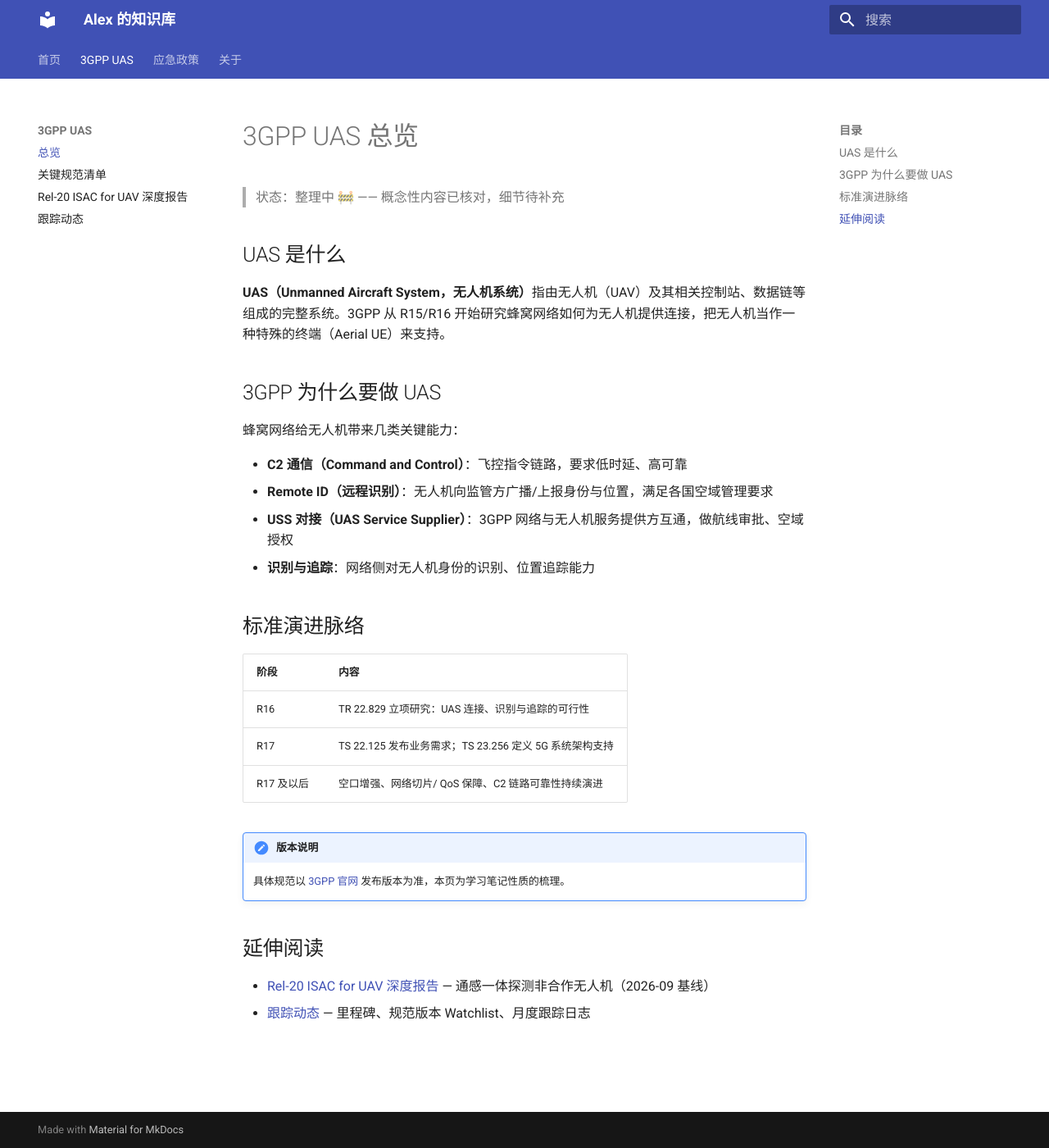
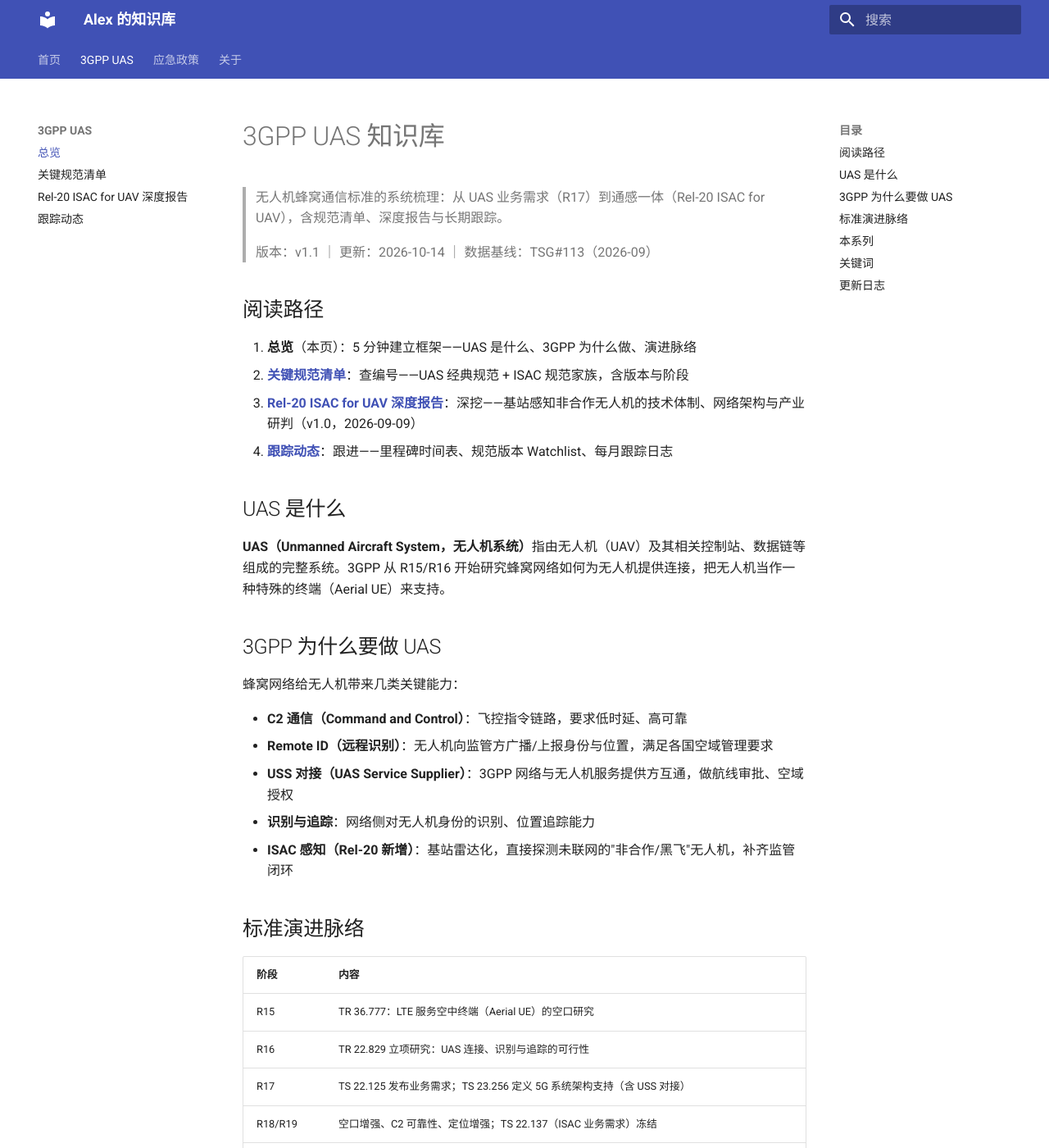
Before and after one commit to zhuoyue2019/zhuoyue2019.github.io, an MkDocs documentation site: the page built from docs/3gpp-uas/index.md, in a window 1280 px wide and 1400 px high. Shown: the whole window at 82% size. Built offline with MkDocs 1.6.1 and Material for MkDocs 9.7.7, drawn with Linux system fonts in a browser that asks for light colours; some of the changed text lies outside the part shown.

Commit message:
3GPP UAS 知识库 v1.1：总览改版为系列导读，规范清单补齐 ISAC 家族，全系列统一版本头与导航

```diff
--- a/docs/3gpp-uas/index.md
+++ b/docs/3gpp-uas/index.md
@@ -1,6 +1,15 @@
-# 3GPP UAS 总览
+# 3GPP UAS 知识库
 
-> 状态：整理中 🚧 —— 概念性内容已核对，细节待补充
+> 无人机蜂窝通信标准的系统梳理：从 UAS 业务需求（R17）到通感一体（Rel-20 ISAC for UAV），含规范清单、深度报告与长期跟踪。
+>
+> 版本：v1.1 ｜ 更新：2026-10-14 ｜ 数据基线：TSG#113（2026-09）
+
+## 阅读路径
+
+1. **总览**（本页）：5 分钟建立框架——UAS 是什么、3GPP 为什么做、演进脉络
+2. **[关键规范清单](specs.md)**：查编号——UAS 经典规范 + ISAC 规范家族，含版本与阶段
+3. **[Rel-20 ISAC for UAV 深度报告](isac-for-uav.md)**：深挖——基站感知非合作无人机的技术体制、网络架构与产业研判（v1.0，2026-09-09）
+4. **[跟踪动态](tracking.md)**：跟进——里程碑时间表、规范版本 Watchlist、每月跟踪日志
 
 ## UAS 是什么
 
@@ -14,19 +23,35 @@
 - **Remote ID（远程识别）**：无人机向监管方广播/上报身份与位置，满足各国空域管理要求
 - **USS 对接（UAS Service Supplier）**：3GPP 网络与无人机服务提供方互通，做航线审批、空域授权
 - **识别与追踪**：网络侧对无人机身份的识别、位置追踪能力
+- **ISAC 感知（Rel-20 新增）**：基站雷达化，直接探测未联网的"非合作/黑飞"无人机，补齐监管闭环
 
 ## 标准演进脉络
 
 | 阶段 | 内容 |
 |------|------|
+| R15 | TR 36.777：LTE 服务空中终端（Aerial UE）的空口研究 |
 | R16 | TR 22.829 立项研究：UAS 连接、识别与追踪的可行性 |
-| R17 | TS 22.125 发布业务需求；TS 23.256 定义 5G 系统架构支持 |
-| R17 及以后 | 空口增强、网络切片/ QoS 保障、C2 链路可靠性持续演进 |
+| R17 | TS 22.125 发布业务需求；TS 23.256 定义 5G 系统架构支持（含 USS 对接） |
+| R18/R19 | 空口增强、C2 可靠性、定位增强；TS 22.137（ISAC 业务需求）冻结 |
+| R20 | **ISAC for UAV**：TR 38.765（RAN 研究）+ TR 23.700-14（SA2 架构研究）+ RP-261566（中国电信牵头规范项），2026-06 Stage 2 冻结 |
 
 !!! note "版本说明"
     具体规范以 [3GPP 官网](https://www.3gpp.org) 发布版本为准，本页为学习笔记性质的梳理。
 
-## 延伸阅读
+## 本系列
 
-- [Rel-20 ISAC for UAV 深度报告](isac-for-uav.md) — 通感一体探测非合作无人机（2026-09 基线）
-- [跟踪动态](tracking.md) — 里程碑、规范版本 Watchlist、月度跟踪日志
+| 篇目 | 一句话导读 | 状态 |
+|------|-----------|------|
+| 总览（本页） | 概念框架与演进脉络，5 分钟入门 | ✅ |
+| [关键规范清单](specs.md) | 11 个规范编号：UAS 经典 4 + ISAC 家族 7，含版本与阶段 | ✅ |
+| [Rel-20 ISAC for UAV 深度报告](isac-for-uav.md) | 通感一体探测"黑飞"：技术体制、网络架构、KPI 对照、产业研判 | ✅ v1.0 |
+| [跟踪动态](tracking.md) | 里程碑时间表、规范版本 Watchlist、待解问题、每月跟踪日志 | 🔄 长期更新 |
+
+## 关键词
+
+`UAS` `Aerial UE` `C2` `Remote ID` `USS` `ISAC` `通感一体` `SenF` `Ns 接口` `RP-261566` `低空经济` `Stage 3`
+
+## 更新日志
+
+- **2026-10-14 v1.1**：总览页改版为系列导读（阅读路径/系列目录/关键词/更新日志）；规范清单补齐 ISAC 规范家族；全系列统一版本头与底部导航
+- **2026-10-08 v1.0**：建立跟踪页与月度检查机制；深度报告 v1.0 入库
```
Also changed, not shown: docs/3gpp-uas/isac-for-uav.md (+4 -0 lines), docs/3gpp-uas/specs.md (+24 -3 lines), docs/3gpp-uas/tracking.md (+13 -0 lines).
